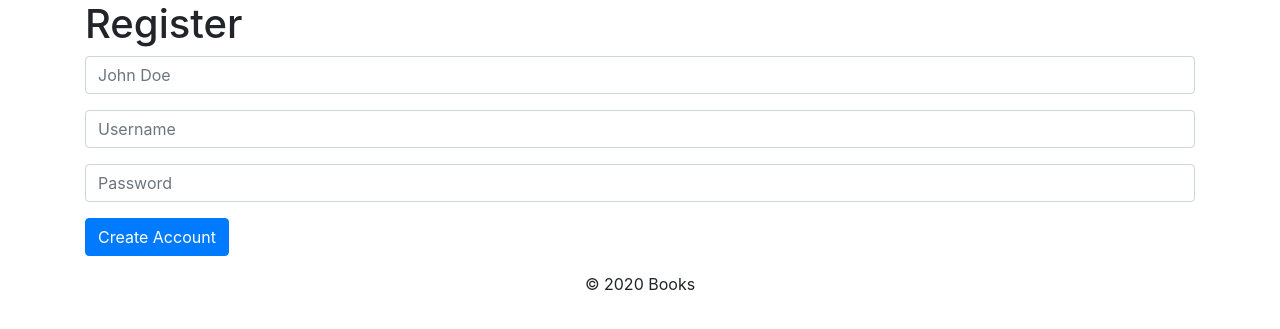
After one commit to MosesBomera/CS50-Web, a Flask app: page /register in a window 1280 px wide. The commit adds this page. Shown: the top 329 px of the page. Run offline with Flask 2, Linux system fonts and the light colour scheme; some libraries are stand-ins or nearby versions.

```diff
--- a/project1/application.py
+++ b/project1/application.py
@@ -28,23 +28,24 @@ def index():
     # if already logged in
     if 'username' in session:
         username = session['username']
+        full_name = session['full_name']
         # check database for the user
         # perhaps check password too for better security
-        user_id = db.execute("SELECT id FROM users WHERE username = :username",
-                                {'username': username}).fetchone()
-        if user_id == None:
-            """Redirect to login page."""
-            return render_template("index.html")
-        else:
-            """Redirect to home page."""
-            return render_template("home.html")
+        # full_name = db.execute("SELECT full_name FROM users WHERE username = :username",
+        #                         {'username': username}).fetchone()
+        # if full_name == None:
+        #     """Redirect to login page."""
+        #     return render_template("index.html")
+        # else:
+        """Redirect to home page."""
+        return render_template("home.html", full_name=full_name)
 
     # regular login
     if request.method == "POST":
         username = request.form.get("username")
         password = request.form.get("password")
         # retrieve details based on the username
-        user = db.execute("SELECT username, password FROM users WHERE username = :username",
+        user = db.execute("SELECT full_name, username, password FROM users WHERE username = :username",
                     {'username': username}).fetchone()
         # if user doesn't exist
         if user is None:
@@ -52,22 +53,62 @@ def index():
         else:
             password_check = verify_password(user.password, password)
             if password_check:
-                session['username'] = username
-                return render_template("home.index")
+                session['username'] = user.username
+                session['full_name'] = user.full_name
+                return render_template("home.html", full_name=user.full_name)
 
     # normal page visit, uses GET method
     if request.method == "GET":
         return render_template('index.html')
 
-@app.route("/register")
+@app.route("/register", methods=["POST", "GET"])
 def register():
     """Allows a new user to register to the website."""
-    return render_template("register.html")
+    if request.method == "GET":
+        return render_template("register.html")
+
+    if request.method == "POST":
+        # get registrants Crendentials
+        username = request.form.get("username")
+        full_name = request.form.get("full_name")
+        password = request.form.get("password")
+
+        # create a hash password
+        password = hash_password(password)
+
+        # add user to database
+        db.execute("INSERT INTO users (full_name, username, password) VALUES (:full_name, :username, :password)",
+                    {"full_name": full_name, "username": username, "password": password})
+        db.commit()
+
+        # login into your account
+        return render_template('index.html', message="Account Created, Please Login")
 
 @app.route("/home")
 def home():
     """The home page on the website with the search functionality."""
-    return render_template("home.index")
+    # check if user is logged in, and get full name
+    if 'username' not in session:
+        return render_template("index.html")
+
+    username = session['username']
+    full_name = session['full_name']
+    if full_name:
+        # if a search
+        search_term = request.args.get('search')
+        if search_term:
+            books = db.execute("SELECT * FROM books WHERE isbn LIKE :search_term or title LIKE :search_term or author LIKE :search_term",
+                                        {'search_term': f"%{search_term}%"}).fetchall()
+            if books != None:
+                return render_template("home.html", full_name=full_name, books=books)
+            else:
+                error = "Your search did not return any results."
+                return render_template("home.html", full_name=full_name, error=error)
+        else:
+            # regular home page
+            return render_template("home.html", full_name=full_name)
+
+
 
 @app.route("/book/<string:isbn>")
 def book():
--- a/project1/templates/layout.html
+++ b/project1/templates/layout.html
@@ -2,13 +2,20 @@
 <html>
   <head>
     <title>Books | {% block title %} {% endblock %}</title>
-    <link rel="stylesheet" href="<link rel="stylesheet" href="https://stackpath.bootstrapcdn.com/bootstrap/4.4.1/css/bootstrap.min.css" integrity="sha384-Vkoo8x4CGsO3+Hhxv8T/Q5PaXtkKtu6ug5TOeNV6gBiFeWPGFN9MuhOf23Q9Ifjh" crossorigin="anonymous">
+    <link rel="stylesheet" href="https://stackpath.bootstrapcdn.com/bootstrap/4.4.1/css/bootstrap.min.css" integrity="sha384-Vkoo8x4CGsO3+Hhxv8T/Q5PaXtkKtu6ug5TOeNV6gBiFeWPGFN9MuhOf23Q9Ifjh" crossorigin="anonymous">
     <link rel="stylesheet" href="{{ url_for('static', filename='stylesheet.css')}}">
   </head>
   <body>
     <div class="container">
       <h1>{% block heading %}{% endblock %}</h1>
       {% block body %}{% endblock %}
+      <footer>
+              <div class="row">
+                  <div class="col">
+                      <p class="text-center">&copy; 2020 Books</p>
+                  </div>
+              </div>
+          </footer>
     </div>
   </body>
 </html>
--- /dev/null
+++ b/project1/templates/register.html
@@ -0,0 +1,26 @@
+{% extends "layout.html"%}
+
+{% block title %}
+  Register
+{% endblock %}
+
+{% block heading %}
+  Register
+{% endblock %}
+
+{% block body %}
+<form class="register-form" action="{{ url_for('register') }}" method="post">
+  <div class="form-group">
+    <input class="form-control" type="text" name="full_name" placeholder="John Doe" required>
+  </div>
+  <div class="form-group">
+    <input class="form-control" type="text" name="username" placeholder="Username" required>
+  </div>
+  <div class="form-group">
+      <input class="form-control" type="password" name="password" placeholder="Password" required>
+  </div>
+  <div class="form-group">
+    <button class="btn btn-primary">Create Account</button>
+  </div>
+</form>
+{% endblock %}
```
Also changed, not shown: project1/templates/home.html (+32 -0 lines), project1/templates/index.html (+15 -5 lines).
